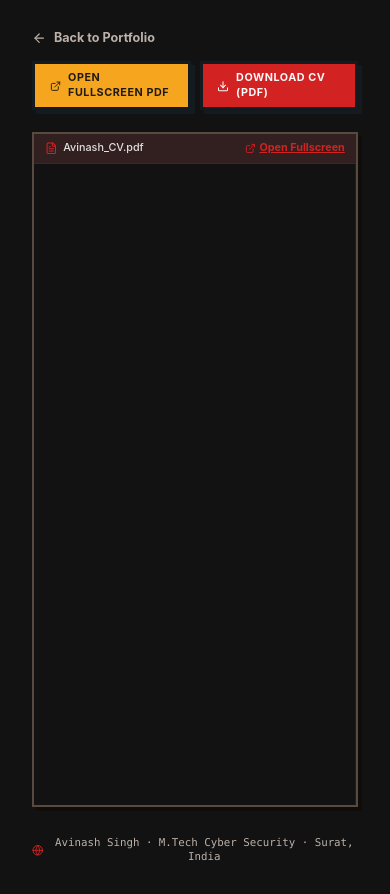
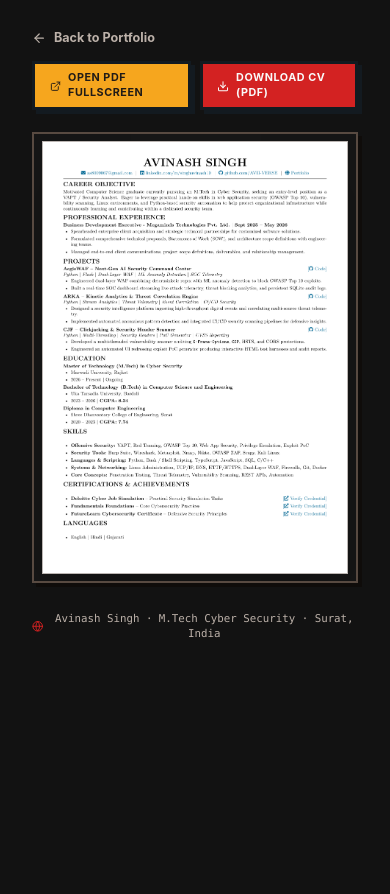
Before and after one commit to AVII-VERSE/avi-portfolio, a React (Vite) app: page /resume in a window 390 px wide. After the commit the page ends 844 px from the top, so only its background shows below. Built offline with nearby package versions, Linux system fonts and the light colour scheme.

Commit message:
fix(resume): implement universal crystal-clear document rendering across mobile, tablet, and laptop

```diff
--- a/src/components/portfolio/ResumeModal.tsx
+++ b/src/components/portfolio/ResumeModal.tsx
@@ -10,6 +10,7 @@ interface ResumeModalProps {
 
 const ResumeModal: React.FC<ResumeModalProps> = ({ isOpen, onClose }) => {
   const pdfSrc = `${import.meta.env.BASE_URL}Avinash_CV.pdf`;
+  const previewImg = `${import.meta.env.BASE_URL}resume-preview.png`;
 
   // Lock background scroll when modal is open & handle Esc key
   useEffect(() => {
@@ -33,7 +34,7 @@ const ResumeModal: React.FC<ResumeModalProps> = ({ isOpen, onClose }) => {
   return (
     <AnimatePresence>
       {isOpen && (
-        <div className="fixed inset-0 z-50 flex items-center justify-center p-3 sm:p-6">
+        <div className="fixed inset-0 z-50 flex items-center justify-center p-2 sm:p-6">
           {/* Backdrop */}
           <motion.div
             initial={{ opacity: 0 }}
@@ -57,7 +58,7 @@ const ResumeModal: React.FC<ResumeModalProps> = ({ isOpen, onClose }) => {
             aria-label="Resume Preview Modal"
           >
             {/* Modal Header */}
-            <div className="flex items-center justify-between px-4 sm:px-6 py-3.5 border-b-2 border-border bg-card shrink-0">
+            <div className="flex items-center justify-between px-3 sm:px-6 py-3 border-b-2 border-border bg-card shrink-0">
               <div className="flex items-center gap-2.5">
                 <div className="p-1.5 bg-primary/10 border border-primary/30">
                   <FileText className="w-4 h-4 text-primary" />
@@ -79,10 +80,10 @@ const ResumeModal: React.FC<ResumeModalProps> = ({ isOpen, onClose }) => {
                   target="_blank"
                   rel="noopener noreferrer"
                   className="inline-flex neobrutalist-button neobrutalist-button-secondary px-2.5 sm:px-3.5 py-1.5 text-xs items-center gap-1.5"
-                  title="Open in new tab"
+                  title="Open PDF in new tab"
                 >
                   <ExternalLink className="w-3.5 h-3.5 relative z-10" />
-                  <span className="relative z-10 font-bold">Open</span>
+                  <span className="relative z-10 font-bold">Open PDF</span>
                 </a>
 
                 <a
@@ -105,25 +106,16 @@ const ResumeModal: React.FC<ResumeModalProps> = ({ isOpen, onClose }) => {
               </div>
             </div>
 
-            {/* Modal Body: Full-Height PDF Viewer */}
-            <div className="flex-1 w-full min-h-0 bg-muted/20 relative flex flex-col">
-              <div className="sm:hidden px-3 py-1.5 bg-primary/10 border-b border-primary/20 flex items-center justify-between text-xs shrink-0">
-                <span className="text-foreground/90 font-medium">Avinash_CV.pdf</span>
-                <a
-                  href={pdfSrc}
-                  target="_blank"
-                  rel="noopener noreferrer"
-                  className="text-primary font-bold underline flex items-center gap-1"
-                >
-                  <ExternalLink className="w-3 h-3" />
-                  Open Fullscreen
-                </a>
+            {/* Modal Body: Scrollable High-Res Document Preview (Works on 100% of devices) */}
+            <div className="flex-1 w-full min-h-0 bg-neutral-900/90 overflow-y-auto p-2 sm:p-5 flex justify-center items-start">
+              <div className="relative max-w-[800px] w-full bg-white shadow-2xl border border-border/40 overflow-hidden my-auto">
+                <img
+                  src={previewImg}
+                  alt="Avinash Singh Resume Preview"
+                  className="w-full h-auto block select-none"
+                  loading="eager"
+                />
               </div>
-              <iframe
-                title="Avinash Singh CV"
-                src={`${pdfSrc}#view=FitH`}
-                className="w-full h-full border-0 block flex-1"
-              />
             </div>
           </motion.div>
         </div>
--- a/src/pages/Resume.tsx
+++ b/src/pages/Resume.tsx
@@ -4,6 +4,7 @@ import { ArrowLeft, Download, ExternalLink, Globe, FileText } from "lucide-react
 
 const Resume: React.FC = () => {
   const pdfSrc = `${import.meta.env.BASE_URL}Avinash_CV.pdf`;
+  const previewImg = `${import.meta.env.BASE_URL}resume-preview.png`;
 
   return (
     <section className="min-h-screen py-8 sm:py-12 px-3 sm:px-6 bg-background">
@@ -26,7 +27,7 @@ const Resume: React.FC = () => {
               className="flex-1 sm:flex-none neobrutalist-button neobrutalist-button-secondary px-4 py-2 text-xs inline-flex items-center justify-center gap-2"
             >
               <ExternalLink className="w-4 h-4 relative z-10" />
-              <span className="relative z-10 font-bold">Open Fullscreen PDF</span>
+              <span className="relative z-10 font-bold">Open PDF Fullscreen</span>
             </a>
 
             <a
@@ -40,30 +41,16 @@ const Resume: React.FC = () => {
           </div>
         </div>
 
-        {/* Real PDF Resume Viewer Container */}
-        <div className="w-full h-[80vh] sm:h-[84vh] bg-card border-2 border-border shadow-brutal flex flex-col overflow-hidden">
-          {/* Mobile Helper Bar */}
-          <div className="sm:hidden px-3 py-2 bg-primary/10 border-b border-primary/20 flex items-center justify-between text-xs">
-            <span className="text-foreground/90 font-medium flex items-center gap-1.5">
-              <FileText className="w-3.5 h-3.5 text-primary" />
-              Avinash_CV.pdf
-            </span>
-            <a
-              href={pdfSrc}
-              target="_blank"
-              rel="noopener noreferrer"
-              className="text-primary font-bold underline flex items-center gap-1"
-            >
-              <ExternalLink className="w-3 h-3" />
-              Open Fullscreen
-            </a>
+        {/* Real Document Preview Container (100% device compatibility) */}
+        <div className="w-full bg-neutral-900/90 border-2 border-border shadow-brutal flex justify-center p-2 sm:p-6 overflow-hidden">
+          <div className="relative max-w-[850px] w-full bg-white shadow-2xl border border-border/40 overflow-hidden my-auto">
+            <img
+              src={previewImg}
+              alt="Avinash Singh Resume"
+              className="w-full h-auto block select-none"
+              loading="eager"
+            />
           </div>
-
-          <iframe
-            title="Avinash Singh CV"
-            src={`${pdfSrc}#view=FitH`}
-            className="w-full h-full border-0 block flex-1"
-          />
         </div>
 
         {/* Footer Note */}
```
Also changed, not shown: public/resume-preview.png (added), vercel.json.
